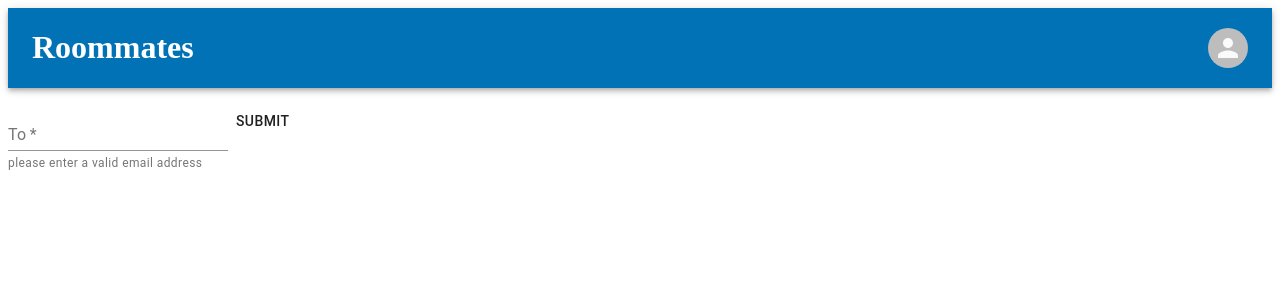
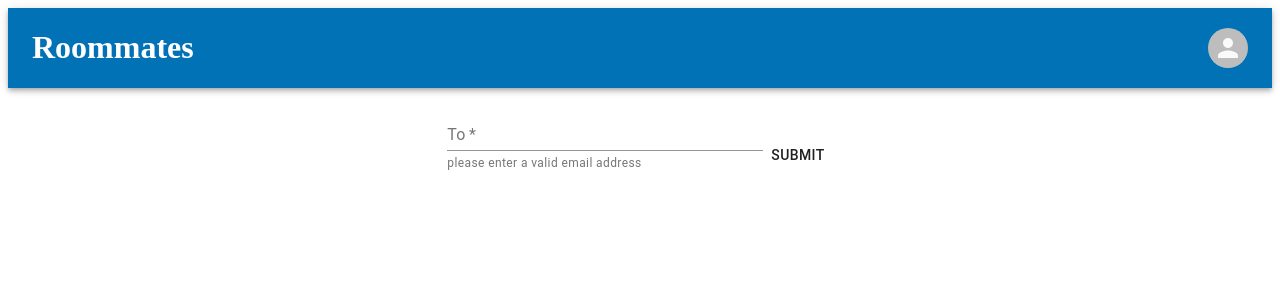
Before and after one commit to Jonathan-Aguayo/Roommate, a React app: page /invite in a window 1280 px wide. Shown: the top 300 px of the page. Built offline with nearby package versions, Linux system fonts and the light colour scheme; no server answers; the HTML template or start-up script is replaced by a standard one.

Commit message:
centered textbook in invite user and join household

```diff
--- a/src/Settings/EditChores.jsx
+++ b/src/Settings/EditChores.jsx
@@ -89,7 +89,6 @@ export default function EditChores (props)
                     <p hidden></p>
                 }
 
-
                 <Grid container justify='space-between' alignItems='flex-end'>
                     <form onSubmit={handleSubmit}>
                         <FormControl variant="outlined" style={{paddingTop:'25px'}}>
--- a/src/households/InviteUser.jsx
+++ b/src/households/InviteUser.jsx
@@ -2,16 +2,16 @@ import React from 'react';
 import 'whatwg-fetch';
 import {Button} from '@material-ui/core';
 import {TextField} from '@material-ui/core';
-
+import {Grid} from '@material-ui/core'
 export default function InviteUser (props)
 {
     const [to, setTo] = React.useState('');
     const [error, setError] = React.useState(false);
     const Invite = () =>
     {
-        fetch('/auth/google?returnTo=/api/v1/invite',
+        fetch('/api/v1/invite/',
         {
-            method:'GET',
+            method:'POST',
             headers:{'Accept':'application/json','Content-Type':'application/json'},
             body:JSON.stringify({'To':to}),
         })
@@ -33,7 +33,7 @@ export default function InviteUser (props)
             })
         .catch(err =>
             {
-                alert(`Error: ${err}`)
+                alert(`Error: ${err.message}`)
             })
     }
 
@@ -65,20 +65,27 @@ export default function InviteUser (props)
     }
 
     return(
-        <div>
-            <form noValidate onSubmit={handleSubmit}>
+        <form noValidate onSubmit={handleSubmit} >
+            <Grid container justify='center'spacing={1}>
+                <Grid item container xs={12} justify='center' alignItems='flex-end'>
                     <TextField
                     required
                     helperText='please enter a valid email address'
                     error = {error}
                     id = 'to'
                     label='To'
-                onChange = {(event) => formChange(event.target.value)}/>
+                    onChange = {(event) => formChange(event.target.value)}
+                    style={{width:'25%'}}
+                    />
+
                     <Button
                     type='submit'
-                disabled={error}>Submit</Button>
+                    disabled={error}>
+                    Submit
+                    </Button>
+                </Grid>
+            </Grid>
         </form>
-        </div>
 
     );
 }
--- a/src/households/JoinHousehold.jsx
+++ b/src/households/JoinHousehold.jsx
@@ -2,7 +2,7 @@ import React from 'react';
 import 'whatwg-fetch';
 import {Button} from '@material-ui/core';
 import {TextField} from '@material-ui/core';
-
+import {Grid} from '@material-ui/core'
 export default function JoinHouseHold(props)
 {
     const [householdID, setHouseholdID] = React.useState('');
@@ -44,19 +44,23 @@ export default function JoinHouseHold(props)
 
 
     return(
-        <div>
-            <form noValidate onSubmit={handleSubmit}>
+        <form noValidate onSubmit={handleSubmit} >
+            <Grid container justify='center'spacing={1}>
+                <Grid item container xs={12} justify='center' alignItems='flex-end'>
                 <TextField
                 required
                 helperText='Enter household ID'
                 id = 'householdID'
                 label='House hold'
                 value={householdID}
-                onChange = {(event) => setHouseholdID(event.target.value)}/>
+                onChange = {(event) => setHouseholdID(event.target.value)}
+                style={{width:'25%'}}/>
+
                 <Button
                 type='submit'
                 >Submit</Button>
-            </form>
-        </div>
+                </Grid>
+            </Grid>
+        </form>
     )
 }
```
Also changed, not shown: 3 other files (tests, documents, lock files or other folders). Lines whose indentation alone changed are shown as unchanged.
